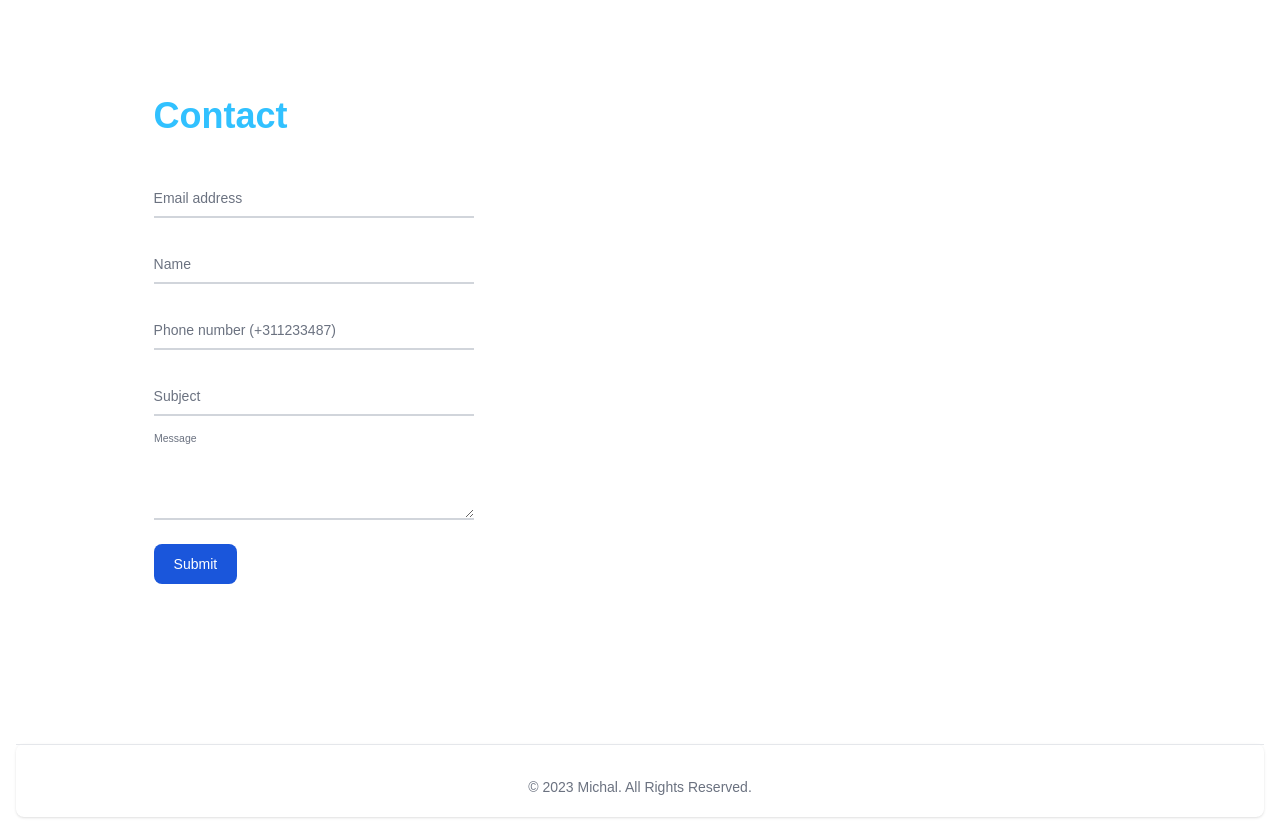
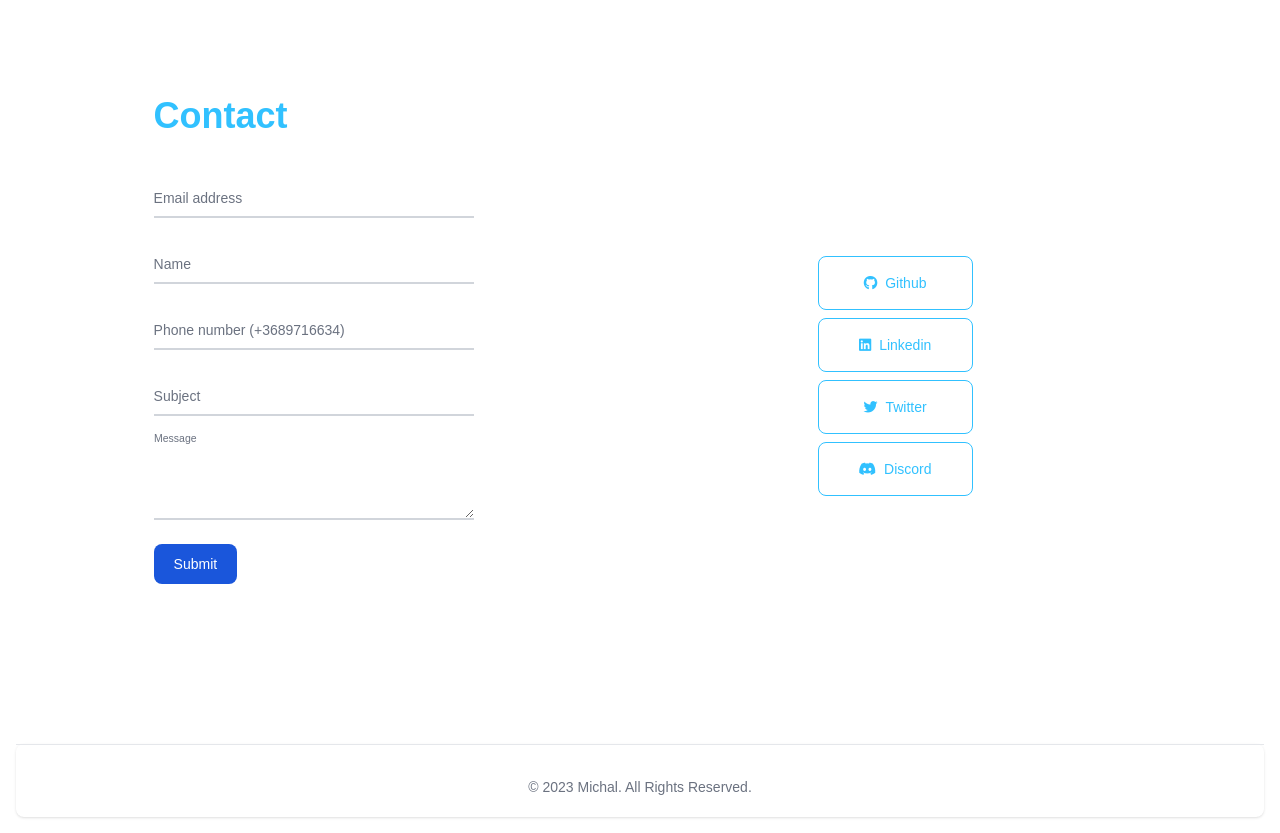
Before and after one commit to Scraayp/michalk.nl, a Next.js app: page / in a window 1280 px wide. Shown: the part 1620-2453 px from the top of the page. Built offline with nearby package versions, Linux system fonts and the light colour scheme; no server answers.

Commit message:
Made social buttons

```diff
--- a/src/pages/index.tsx
+++ b/src/pages/index.tsx
@@ -51,7 +51,7 @@ export default function Home() {
         </p>
         <br />
         <Link href="/cv">
-          <button className="md:mt-4 relative inline-flex items-center justify-center p-0.5 mb-2 mr-2 overflow-hidden text-sm font-medium text-gray-900 rounded-lg group bg-gradient-to-br from-purple-600 to-blue-500 group-hover:from-purple-600 group-hover:to-blue-500 hover:text-white dark:text-white focus:ring-4 focus:outline-none focus:ring-blue-300 dark:focus:ring-blue-800">
+          <button className="mt-5 md:mt-4 relative inline-flex items-center justify-center p-0.5 mb-2 mr-2 overflow-hidden text-sm font-medium text-gray-900 rounded-lg group bg-gradient-to-br from-purple-600 to-blue-500 group-hover:from-purple-600 group-hover:to-blue-500 hover:text-white dark:text-white focus:ring-4 focus:outline-none focus:ring-blue-300 dark:focus:ring-blue-800">
             <span className="relative px-5 py-2.5 transition-all ease-in duration-75 dark:bg-darkbg bg-white rounded-md group-hover:bg-opacity-0">
               CV<i className="fa-solid fa-file pl-3"></i>
             </span>
@@ -148,6 +148,7 @@ export default function Home() {
         <h1 className="text-left text-4xl font-bold text-primary block">
           Contact
         </h1>
+        <div className="flex items-center">
           <div id="formcontact">
             <form className="mt-10">
               <div className="relative z-0 w-80 mb-6 group">
@@ -182,7 +183,7 @@ export default function Home() {
                 <div className="relative z-0 w-80 mb-6 group">
                   <input
                     type="tel"
-                  pattern="[0-9]{3}-[0-9]{3}-[0-9]{4}"
+                    pattern="\+31[0-9]{9}"
                     name="floating_phone"
                     id="floating_phone"
                     className="block py-2.5 px-0 w-full text-sm text-gray-900 bg-transparent border-0 border-b-2 border-gray-300 appearance-none dark:text-white dark:border-gray-600 dark:focus:border-blue-500 focus:outline-none focus:ring-0 focus:border-blue-600 peer"
@@ -190,7 +191,7 @@ export default function Home() {
                     required
                   />
                   <label className="peer-focus:font-medium absolute text-sm text-gray-500 dark:text-gray-400 duration-300 transform -translate-y-6 scale-75 top-3 -z-10 origin-[0] peer-focus:left-0 peer-focus:text-blue-600 peer-focus:dark:text-blue-500 peer-placeholder-shown:scale-100 peer-placeholder-shown:translate-y-0 peer-focus:scale-75 peer-focus:-translate-y-6">
-                  Phone number (+311233487)
+                    Phone number (+3689716634)
                   </label>
                 </div>
               </div>
@@ -225,6 +226,75 @@ export default function Home() {
               </button>
             </form>
           </div>
+          <div id="contactsocial">
+            <div
+              id="mobile"
+              className="flex flex-row justify-center mt-10 text-white md:hidden"
+            >
+              <a
+                href="
+            https://www.github.com/scraayp"
+                target="_blank"
+              >
+                <i className="fab fa-github fa-2x"></i>
+              </a>
+              <a
+                href="
+              https://www.linkedin.com/in/michkolasa/"
+                target="_blank"
+              >
+                <i className="fab fa-linkedin ml-4 fa-2x"></i>
+              </a>
+              <a
+                href="https://www.twitter.com/scraayp
+            "
+                target="_blank"
+              >
+                <i className="fab fa-twitter ml-4 fa-2x"></i>
+              </a>
+
+              <a
+                href="
+              https://discord.gg/bWsYCZNKaU"
+                target="_blank"
+              >
+                <i className="fab fa-discord ml-4 fa-2x"></i>
+              </a>
+            </div>
+            <div id="largescreen" className="hidden md:block">
+              <div className="flex flex-col justify-center mt-10 text-white">
+                <button
+                  type="button"
+                  className="text-primary hover:text-white border border-primary hover:bg-primary focus:ring-4 focus:outline-none focus:ring-blue-300 font-medium rounded-lg text-sm px-10 py-4 text-center mr-2 mb-2 dark:border-primary dark:text-primary dark:hover:text-white dark:hover:bg-primary dark:focus:ring-primary"
+                >
+                  <i className="fab fa-github mr-2 fa-1x"></i>
+                  Github
+                </button>
+                <button
+                  type="button"
+                  className="text-primary hover:text-white border border-primary hover:bg-primary focus:ring-4 focus:outline-none focus:ring-blue-300 font-medium rounded-lg text-sm px-10 py-4 text-center mr-2 mb-2 dark:border-primary dark:text-primary dark:hover:text-white dark:hover:bg-primary dark:focus:ring-primary"
+                >
+                  <i className="fab fa-linkedin mr-2 fa-1x"></i>
+                  Linkedin
+                </button>
+                <button
+                  type="button"
+                  className="text-primary hover:text-white border border-primary hover:bg-primary focus:ring-4 focus:outline-none focus:ring-blue-300 font-medium rounded-lg text-sm px-10 py-4 text-center mr-2 mb-2 dark:border-primary dark:text-primary dark:hover:text-white dark:hover:bg-primary dark:focus:ring-primary"
+                >
+                  <i className="fab fa-twitter mr-2 fa-1x"></i>
+                  Twitter
+                </button>
+                <button
+                  type="button"
+                  className="text-primary hover:text-white border border-primary hover:bg-primary focus:ring-4 focus:outline-none focus:ring-blue-300 font-medium rounded-lg text-sm px-10 py-4 text-center mr-2 mb-2 dark:border-primary dark:text-primary dark:hover:text-white dark:hover:bg-primary dark:focus:ring-primary"
+                >
+                  <i className="fab fa-discord mr-2 fa-1x"></i>
+                  Discord
+                </button>
+              </div>
+            </div>
+          </div>
+        </div>
       </div>
       <Footer />
     </main>
```
Lines whose indentation alone changed are shown as unchanged.
